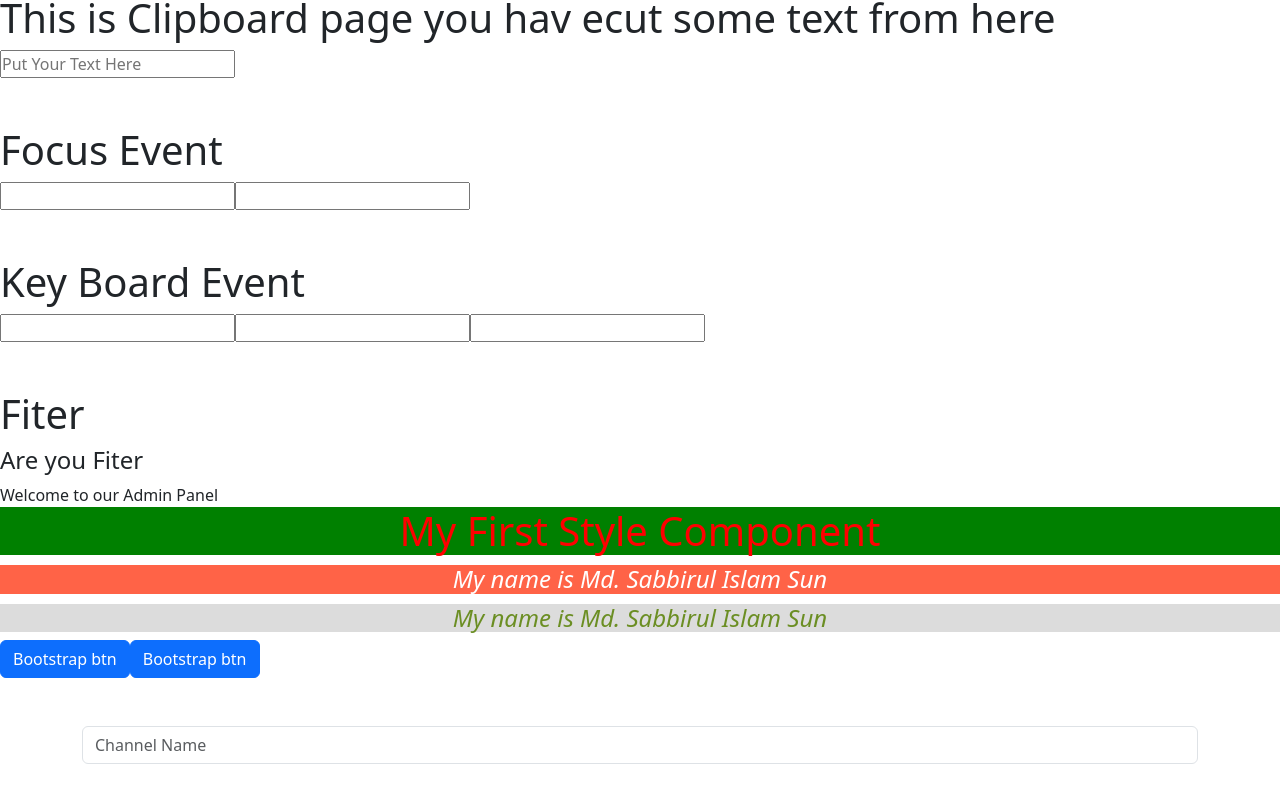
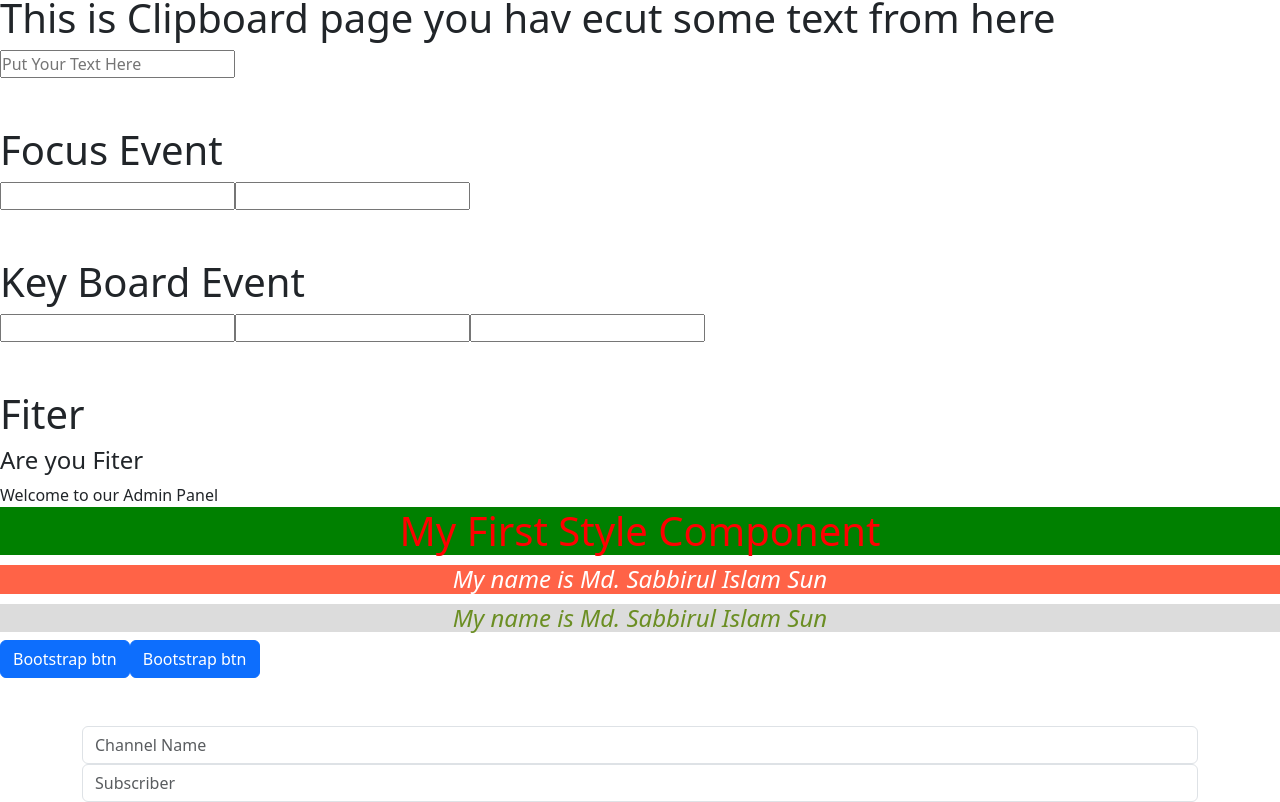
Before and after one commit to sabbirsun/practice-jsx, a React (Create React App) app in the folder practice/: page / in a window 1280 px wide. Shown: the part 314-1116 px from the top of the page. Before the commit the page ends 1078 px from the top, so only its background shows below. Built offline with nearby package versions, Linux system fonts and the light colour scheme.

Commit message:
New value added

```diff
--- a/practice/src/Pages/Input.jsx
+++ b/practice/src/Pages/Input.jsx
@@ -2,12 +2,13 @@ import React from 'react';
 
 function Input() {
     const FormChange = (e) => {
-        console.log(e.target.value);
+        console.log(e.target.name);
     };
 
     return (
         <div className='container'><br /> <br />
             <input type="text" name ='ChannelName' placeholder='Channel Name' className='form-control' onChange={FormChange} />
+            <input type="text" name ='Subscriber' placeholder='Subscriber' className='form-control' onChange={FormChange} />
         </div>
     );
 }
```
